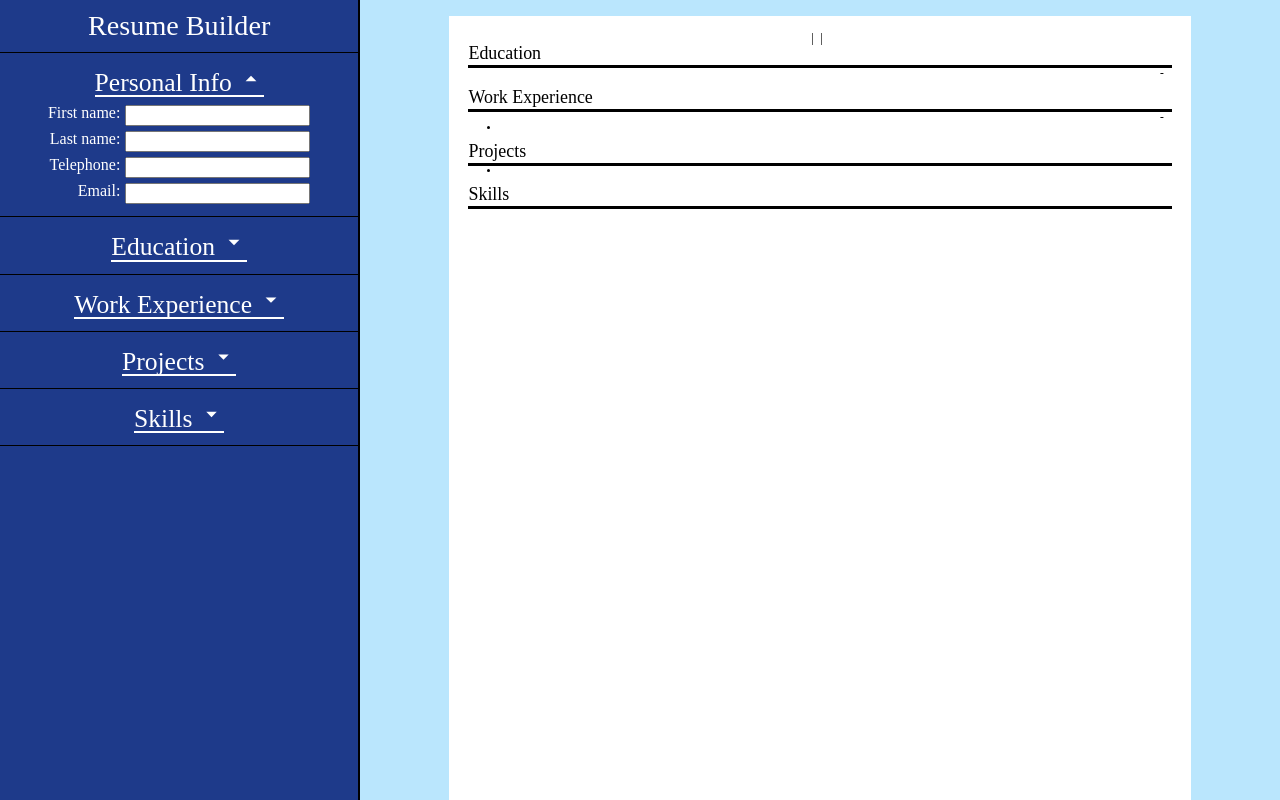
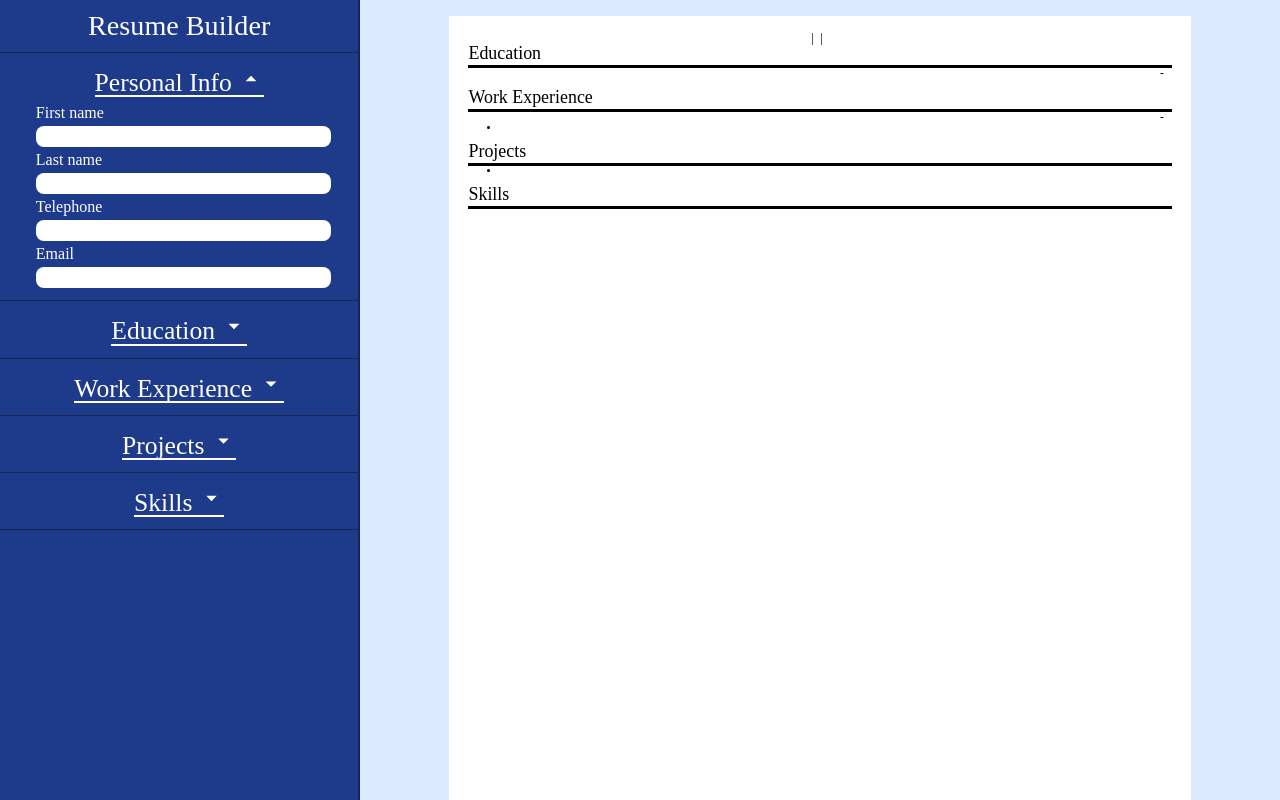
Before and after one commit to NMGVox/resume-builder, a React (Vite) app in the folder resume-builder/: page / in a window 1280 px wide. Both pictures are taken after a click on the picture 250 px from the left and 77 px from the top of the page. Shown: the top 800 px of the page. Built offline with nearby package versions, Linux system fonts and the light colour scheme.

Commit message:
Revamp input styling

```diff
--- a/resume-builder/src/App.css
+++ b/resume-builder/src/App.css
@@ -20,7 +20,7 @@ body {
   color: white;
   height: 100vh;
   overflow-y: auto;
-  border-right: 2px solid black;
+  border-right: 2px solid #172554;
   position: sticky;
   top: 0;
 }
@@ -31,7 +31,7 @@ body {
   align-items: center;
   width: 100%;
   padding: 1.5vh 0;
-  border-bottom: 1px solid black;
+  border-bottom: 1px solid #172554;
   flex-direction: column;
   gap: 1vh;
 }
@@ -47,19 +47,24 @@ body {
   filter: invert(100%) sepia(0%) saturate(7470%) hue-rotate(62deg) brightness(105%) contrast(109%);
 }
 
+.collapse:hover {
+  cursor: pointer;
+}
+
 .inputWrapper {
   display: grid;
-  grid-template-columns: max-content max-content;
+  grid-template-columns: max-content;
   gap: 5px;
+  width: 80%;
 }
 
-.inputWrapper label {
-  text-align: right;
-}
+/* .inputWrapper input {
+  grid-column: 1 / span 2;
+} */
 
 .resume-display {
   flex: 1 0 auto;
-  background-color: #bae6fd;
+  background-color: #dbeafe;
   display: flex;
   justify-content: center;
   align-items: center;
@@ -229,8 +234,30 @@ body {
   display:flex;
   grid-column: 1 / span 2;
   justify-content: center;
+  gap: 5px;
 }
 
 .achieveInputWrap input {
   flex-basis: 175%;
 }
+
+.add-x {
+  padding: 1vh 8px;
+  background-color: #8D8DB9;
+  color:black;
+  border-radius: 4px;
+  border:none;
+  font-size: 1.1vw;
+}
+
+input {
+  border-radius: 8px;
+  padding: 3px 4px;
+  border: none;
+  width:100%;
+  grid-column: 1 / span 2;
+}
+
+button:hover {
+  cursor: pointer;
+}
--- a/resume-builder/src/components/educationInfo.jsx
+++ b/resume-builder/src/components/educationInfo.jsx
@@ -2,13 +2,13 @@
 export default function EducationInput( { id, removeEducation, updateEduInput, vals } ) {
     return(
         <div className="inputWrapper">
-            <label htmlFor={`schoolName${id}`}>School Name: </label><input onChange={(e) => updateEduInput(e, id, 'schoolName')} value={vals.schoolName} type="text" id={`schoolName${id}`} />
-            <label htmlFor={`startDate${id}`}> Start Date: </label><input onChange={(e) => updateEduInput(e, id, 'startDate')} value={vals.startDate} type="text" id={`startDate${id}`} />
-            <label htmlFor={`endDate${id}`}>Graduation Date: </label><input onChange={(e) => updateEduInput(e, id, 'endDate')} value={vals.endDate} type="text"  id={`endDate${id}`} />
-            <label htmlFor={`major${id}`}>Major: </label><input onChange={(e) => updateEduInput(e, id, 'major')} value={vals.major} type="text" id={`major${id}`} />
-            <label htmlFor={`degree${id}`}>Degree: </label><input onChange={(e) => updateEduInput(e, id, 'degree')} value={vals.degree} type="text" id={`degree${id}`} />
-            <label htmlFor={`gpa${id}`}>GPA: </label><input onChange={(e) => updateEduInput(e, id, 'gpa')} value={vals.gpa} type="number" id={`gpa${id}`} />
-            <label htmlFor={`location${id}`}>Location: </label><input onChange={(e) => updateEduInput(e, id, 'location')} value={vals.location} type="address" id={`location${id}`} />
+            <label htmlFor={`schoolName${id}`}>School Name </label><input onChange={(e) => updateEduInput(e, id, 'schoolName')} value={vals.schoolName} type="text" id={`schoolName${id}`} />
+            <label htmlFor={`startDate${id}`}> Start Date </label><input onChange={(e) => updateEduInput(e, id, 'startDate')} value={vals.startDate} type="text" id={`startDate${id}`} />
+            <label htmlFor={`endDate${id}`}>Graduation Date </label><input onChange={(e) => updateEduInput(e, id, 'endDate')} value={vals.endDate} type="text"  id={`endDate${id}`} />
+            <label htmlFor={`major${id}`}>Major </label><input onChange={(e) => updateEduInput(e, id, 'major')} value={vals.major} type="text" id={`major${id}`} />
+            <label htmlFor={`degree${id}`}>Degree </label><input onChange={(e) => updateEduInput(e, id, 'degree')} value={vals.degree} type="text" id={`degree${id}`} />
+            <label htmlFor={`gpa${id}`}>GPA </label><input onChange={(e) => updateEduInput(e, id, 'gpa')} value={vals.gpa} type="number" id={`gpa${id}`} />
+            <label htmlFor={`location${id}`}>Location </label><input onChange={(e) => updateEduInput(e, id, 'location')} value={vals.location} type="address" id={`location${id}`} />
             <div className="generalButtoncontainer"><button onClick={(e) => {removeEducation(e, id)}}>Remove Education</button></div>
         </div>
     )
--- a/resume-builder/src/components/personalInfo.jsx
+++ b/resume-builder/src/components/personalInfo.jsx
@@ -2,16 +2,16 @@
 export default function PersonalInfo( { updateFirst, updateLast, updatePhone, updateEmail, vals } ) {
     return (
         <div className="inputWrapper">
-            <label htmlFor="firstname">First name: </label>
+            <label htmlFor="firstname">First name </label>
             <input onChange={(e) => updateFirst(e)} type="text" name="firstname" id="firstname" value={vals.firstName}/>
 
-            <label htmlFor="lastname">Last name: </label>
+            <label htmlFor="lastname">Last name </label>
             <input onChange={(e) => updateLast(e)} type="text" name="lastname" id="lastname" value={vals.lastName}/>
 
-            <label htmlFor="phone">Telephone: </label>
+            <label htmlFor="phone">Telephone </label>
             <input onChange={(e) => updatePhone(e)} type="tel" name="phone" id="phone" value={vals.phoneNumber}/>
 
-            <label htmlFor="email">Email: </label>
+            <label htmlFor="email">Email </label>
             <input onChange={(e) => updateEmail(e)} type="email" name="email" id="email" value={vals.email}/>
         </div>
     )
--- a/resume-builder/src/components/projects.jsx
+++ b/resume-builder/src/components/projects.jsx
@@ -4,7 +4,7 @@ function ProjectInput({ id, updateInput, removeProject, achievementList, removeA
             <label htmlFor={`projectName${id}`}>Project Name: </label><input onChange={(e) => updateInput(e, id, 'projectName')} value={vals.projectName} type="text" />
             <label htmlFor={`techStack${id}`}>Tech Stack: </label><input onChange={(e) => updateInput(e, id, 'techStack')} value={vals.techStack} type="text" />
             <label htmlFor={`link${id}`}>Live link: </label><input onChange={(e) => updateInput(e, id, 'link')} value={vals.link} type="text" />
-            <div className="achieveInputWrap"><label>Achievements: </label></div>
+            <label>Achievements: </label>
             {achievementList.map(achievement => {
                 return (
                     <>
--- a/resume-builder/src/components/skills.jsx
+++ b/resume-builder/src/components/skills.jsx
@@ -2,7 +2,7 @@ function SkillInput( { id, updateSkillType, removeSkillType, updateSkill, remove
     return (
         <div className="inputWrapper">
             <label htmlFor="">Skill Type</label><input onChange={(e) => updateSkillType(e, id)} value={vals.skillType} type="text"></input>
-            <div className="generalButtoncontainer"><label htmlFor="">Skills</label> </div>
+            <label htmlFor="">Skills</label>
             {
                 skillList.map(skill => {
                     return(
--- a/resume-builder/src/components/workInput.jsx
+++ b/resume-builder/src/components/workInput.jsx
@@ -4,7 +4,7 @@ function WorkInput( { id, showContent, updateInput, updateAchievements, addAchie
             <label htmlFor={`role${id}`}>Role</label><input onChange={(e)=> updateInput(e, id, 'role')} value={vals.role} type="text" id={`role${id}`} />
             <label htmlFor={`company${id}`}>Company</label><input onChange={(e)=> updateInput(e, id, 'companyName')} value={vals.companyName} type="text" id={`company${id}`} />
             <label htmlFor={`location${id}`}>Location</label><input type="text" onChange={(e)=> updateInput(e, id, 'location')} id={`location${id}`} value={vals.location}></input>
-            <div className="achieveInputWrap"><label htmlFor={`achievments${id}`}>Achievements </label></div>
+            <label htmlFor={`achievments${id}`}>Achievements </label>
             {achievementList.map(achievement => {
                 return (
                     <>
```
